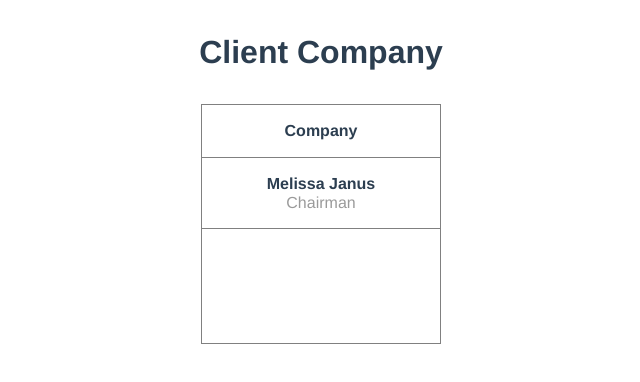
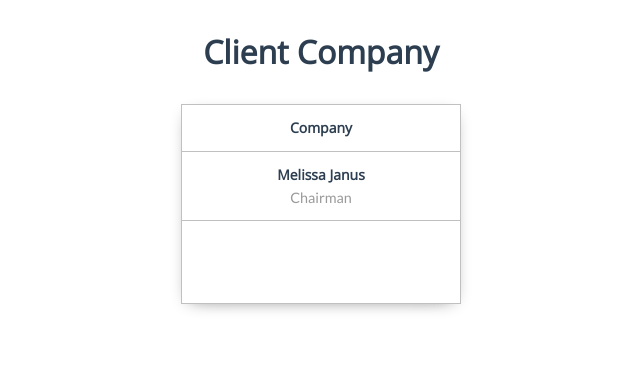
Before and after one commit to dannyk08/anattadesign, a Vue app: page / in a window 1280 px wide. Shown: the top 382 px of the page, without its empty margins (319-959 px from the left). Built offline with nearby package versions, Linux system fonts and the light colour scheme.

Commit message:
centralized color variables; improve styling

```diff
--- a/public/index.html
+++ b/public/index.html
@@ -5,6 +5,10 @@
     <meta http-equiv="X-UA-Compatible" content="IE=edge" />
     <meta name="viewport" content="width=device-width,initial-scale=1.0" />
     <title>Anatta Design</title>
+    <link
+      href="https://fonts.googleapis.com/css?family=Open+Sans|Lato"
+      rel="stylesheet"
+    />
     <style>
       * {
         box-sizing: border-box;
@@ -12,6 +16,10 @@
 
       :root {
         font-size: 16px;
+        color: #2c3e50;
+        font-family: Lato, sans-serif;
+        -webkit-font-smoothing: antialiased;
+        -moz-osx-font-smoothing: grayscale;
       }
 
       html,
@@ -22,47 +30,48 @@
       }
 
       body {
-        font-family: "Avenir", Helvetica, Arial, sans-serif;
-        -webkit-font-smoothing: antialiased;
-        -moz-osx-font-smoothing: grayscale;
-        color: #2c3e50;
         display: flex;
         flex-direction: column;
+        font-size: 0.9rem;
+      }
+
+      h1,
+      h2,
+      h3,
+      h4,
+      h5,
+      h6 {
+        font-family: "Open Sans", sans-serif;
+        line-height: 1.25;
       }
 
       h1 {
         font-size: 2rem;
-        line-height: 1.25;
         margin-top: 2rem;
         margin-bottom: 2rem;
       }
       h2 {
         font-size: 1.5rem;
-        line-height: 1.25;
         margin-top: 1.5rem;
         margin-bottom: 1.5rem;
       }
       h3 {
         font-size: 1.25rem;
-        line-height: 1.25;
         margin-top: 1.25rem;
         margin-bottom: 1.25rem;
       }
       h4 {
         font-size: 1rem;
-        line-height: 1.25;
         margin-top: 1rem;
         margin-bottom: 1rem;
       }
       h5 {
         font-size: 0.875rem;
-        line-height: 1.25;
         margin-top: 0.875rem;
         margin-bottom: 0.875rem;
       }
       h6 {
         font-size: 0.75rem;
-        line-height: 1.25;
         margin-top: 0.75rem;
         margin-bottom: 0.75rem;
       }
@@ -72,7 +81,7 @@
     <div id="app">
       <noscript>
         <strong
-          >We're sorry but anatta-design doesn't work properly without
+          >We're sorry but Anatta Design doesn't work properly without
           JavaScript enabled. Please enable it to continue.</strong
         >
       </noscript>
--- a/src/App.vue
+++ b/src/App.vue
@@ -19,9 +19,32 @@ export default {
 };
 </script>
 
-<style>
+<style lang="scss" scoped>
 .anatta-design-app {
   text-align: center;
   margin-top: 60px;
 }
 </style>
+
+<style lang="scss">
+$gray: gray;
+$green: #008f88;
+
+$variables-map: (
+  gray-color: $gray,
+  gray-color-light: lighten($gray, 10%),
+  gray-color-lighter: lighten($gray, 25%),
+  green-color: $green,
+  green-color-light: lighten($green, 10%),
+  green-color-lighter: lighten($green, 25%),
+  node-highlight-height: 2rem,
+  node-border-height: 1px,
+  node-header-background-color: $green
+);
+
+:root {
+  @each $key, $value in $variables-map {
+    --#{$key}: #{$value};
+  }
+}
+</style>
--- a/src/components/Employee.vue
+++ b/src/components/Employee.vue
@@ -56,25 +56,22 @@ export default {
 </script>
 
 <style lang="scss" scoped>
-$node-highlight-color: gray;
-$node-highlight-height: 2rem;
-$node-border-height: 1px;
-
 .employee {
   display: flex;
   flex-direction: column;
   align-items: center;
 
   &.is-node {
-    padding-top: $node-highlight-height;
+    padding-top: var(--node-highlight-height);
+    padding-bottom: var(--node-highlight-height);
     position: relative;
     flex: 1;
 
     &::before {
       content: "";
-      width: $node-border-height;
-      height: $node-highlight-height;
-      background: $node-highlight-color;
+      width: var(--node-border-height);
+      height: var(--node-highlight-height);
+      background: var(--gray-color-light);
       position: absolute;
       top: 0;
       z-index: -1;
@@ -86,8 +83,8 @@ $node-border-height: 1px;
       content: "";
       width: 100%;
       top: 0;
-      height: 1px;
-      background: $node-highlight-color;
+      height: var(--node-border-height);
+      background: var(--gray-color-light);
       position: absolute;
     }
 
@@ -104,36 +101,12 @@ $node-border-height: 1px;
     }
   }
 
-  &__info {
-    max-width: 10rem;
-    border: $node-border-height solid $node-highlight-color;
-    display: flex;
-    flex-direction: column;
-    position: relative;
-    z-index: 1;
-
-    &.active::after {
-      content: "";
-      width: $node-border-height;
-      height: $node-highlight-height;
-      background: $node-highlight-color;
-      position: absolute;
-      bottom: calc(-#{$node-highlight-height} - #{$node-border-height});
-      z-index: -1;
-      left: 50%;
-      transform: translateX(-50%);
-    }
-
-    &.active &-header {
-      background: lightgreen;
-    }
-  }
   &__employees {
     display: flex;
     overflow-x: auto;
     width: 100%;
     justify-content: space-around;
-    margin-top: $node-highlight-height;
+    margin-top: var(--node-highlight-height);
   }
 }
 </style>
--- a/src/components/EmployeeCard.vue
+++ b/src/components/EmployeeCard.vue
@@ -1,10 +1,10 @@
 <template>
   <section class="employee__info" :class="{'active': showEmployees}" @click="toggleEmployees()">
     <header class="employee__info-header">
-      <h4>{{employeeInfo.department}}</h4>
+      <h5>{{employeeInfo.department}}</h5>
     </header>
     <main class="employee__info-main">
-      <h4 class="employee__info-main--name">{{employeeInfo.name}}</h4>
+      <h5 class="employee__info-main--name">{{employeeInfo.name}}</h5>
       <p class="employee__info-main--title">{{employeeInfo.title}}</p>
     </main>
   </section>
@@ -33,46 +33,44 @@ export default {
 </script>
 
 <style lang="scss" scoped>
-// TODO: should make these global css vars
-$node-highlight-color: gray;
-$node-highlight-color-lighter: lighten(gray, 10%);
-$node-highlight-height: 2rem;
-$node-border-height: 1px;
-$node-header-background-color: #008f88;
-
 .employee__info {
-  min-width: 15rem;
-  min-height: 15rem;
-  border: $node-border-height solid $node-highlight-color;
+  min-width: 17.5rem;
+  min-height: 12.5rem;
+  border: var(--node-border-height) solid var(--gray-color-lighter);
   display: flex;
   flex-direction: column;
   position: relative;
   margin-left: 1rem;
   margin-right: 1rem;
+  box-shadow: 0rem 1rem 1rem -1.5rem var(--gray-color-lighter),
+    0rem 0.25rem 1rem -0.5rem var(--gray-color);
   z-index: 1;
 
   &.active::after {
     content: "";
-    width: $node-border-height;
-    height: $node-highlight-height;
-    background: $node-highlight-color;
+    width: var(--node-border-height);
+    height: var(--node-highlight-height);
+    background: var(--gray-color-light);
     position: absolute;
-    bottom: calc(-#{$node-highlight-height} - #{$node-border-height});
+    bottom: calc(
+      -1 * calc(var(--node-highlight-height) -
+            calc(-1 * var(--node-border-height)))
+    );
     z-index: -1;
     left: 50%;
     transform: translateX(-50%);
   }
 
   &.active &-header {
-    background: $node-header-background-color;
+    background: var(--node-header-background-color);
     color: white;
-    border-bottom-color: $node-header-background-color;
+    border-bottom-color: var(--node-header-background-color);
   }
 
   &-main,
   &-header {
     text-align: center;
-    border-bottom: 1px solid $node-highlight-color;
+    border-bottom: 1px solid var(--gray-color-lighter);
   }
 
   &-main {
@@ -83,8 +81,8 @@ $node-header-background-color: #008f88;
   }
 
   &-main--title {
-    margin-top: -1rem;
-    color: $node-highlight-color-lighter;
+    margin-top: -0.5rem;
+    color: var(--gray-color-light);
   }
 }
 </style>
```
